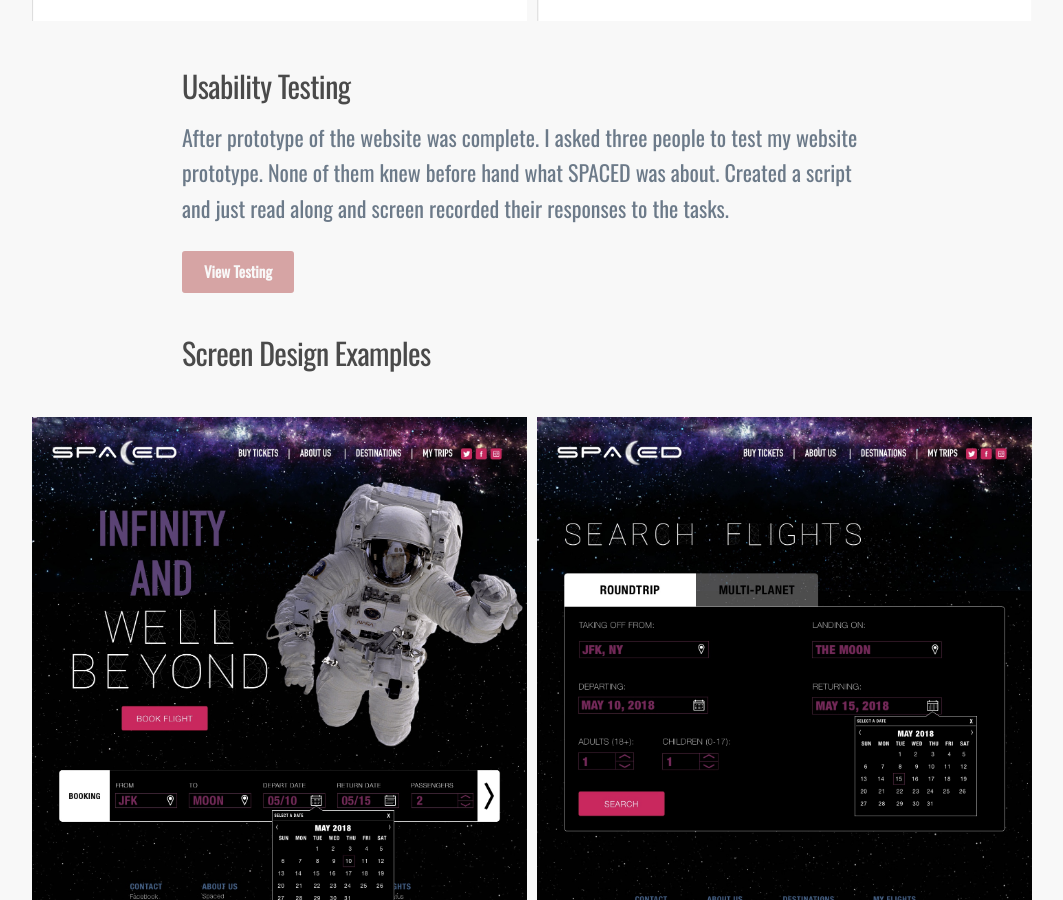
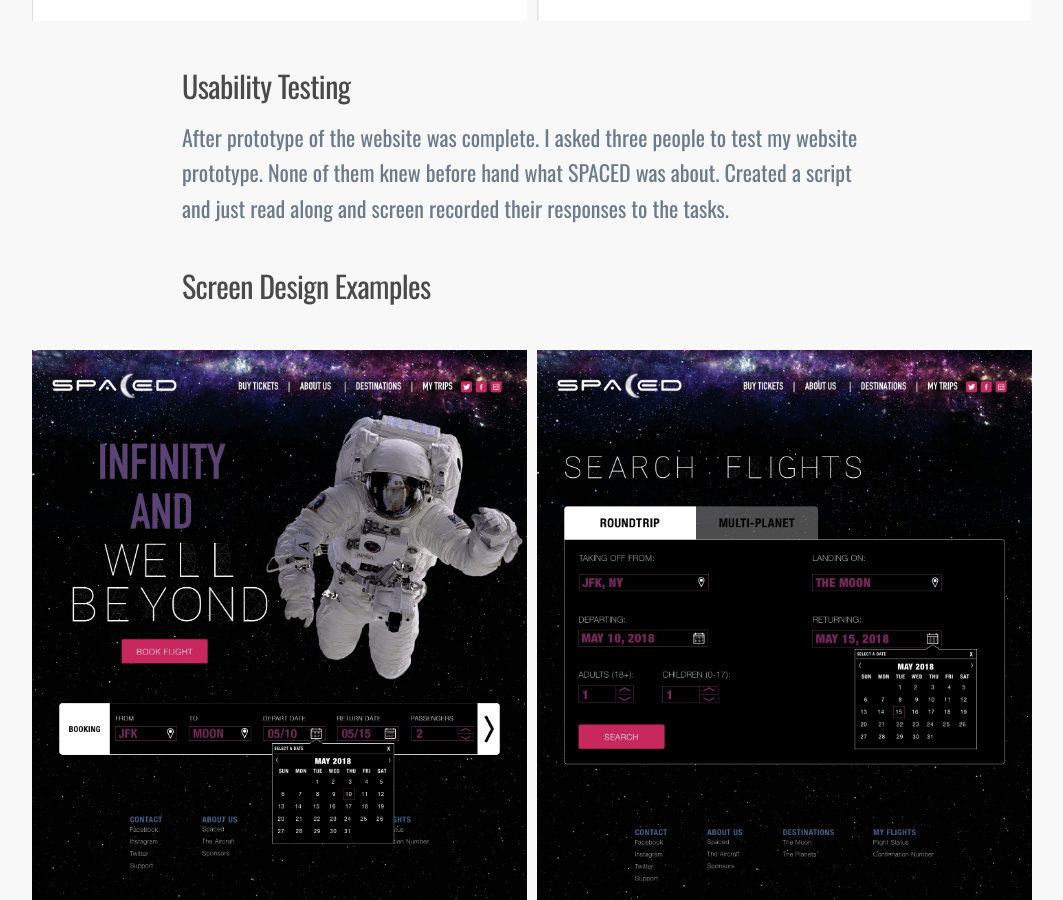
Before and after one commit to noremuhh/noremuhh.github.io, a Jekyll site: the page built from _projects/spaced.markdown, in a window 1280 px wide and 900 px high, scrolled down 2908 px. Shown: the whole window, without its empty margins (108-1171 px from the left). Built offline with Jekyll 4.4.1, drawn with Linux system fonts in a browser that asks for light colours; nearby versions of some CDN libraries.

Commit message:
Updated Spaced

```diff
--- a/_projects/spaced.markdown
+++ b/_projects/spaced.markdown
@@ -29,8 +29,6 @@
 ### Usability Testing
 After prototype of the website was complete. I asked three people to test my website prototype. None of them knew before hand what SPACED was about. Created a script and just read along and screen recorded their responses to the tasks.
 
-<a href="(https://medium.com/@kamacho_24/spaced-usability-test-1-ee90b47d5a5e)" class="button">View Testing</a>
-
 
 ### Screen Design Examples
 
@@ -41,8 +39,6 @@
 <img src="/uploads/Spaced4.jpg">
 </div>
 
-<a href="https://invis.io/6TPIXNL4BKP#/295475501_HOME_PAGE" class="button">View Prototype</a>
-
 | Project Metadata|
 |------------------------|-------------|
 | Project:  | SPACED  |
```
